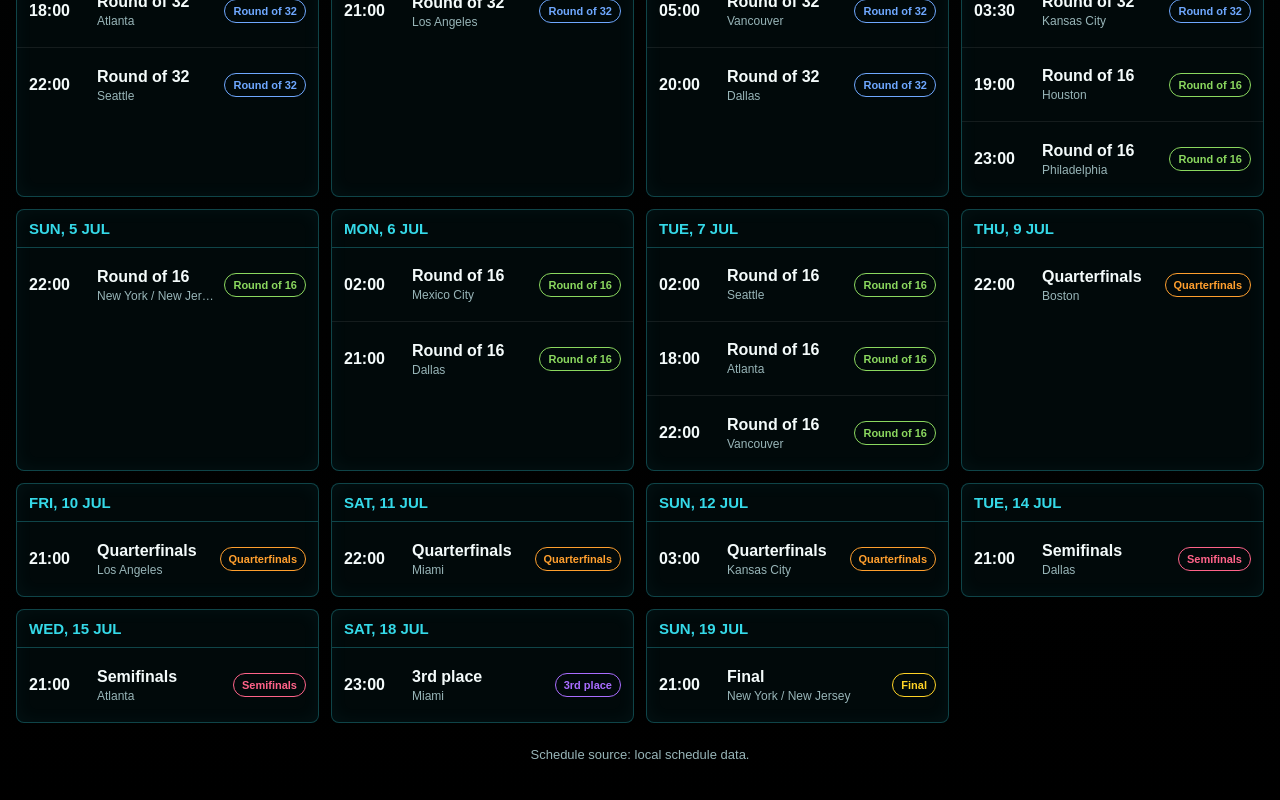
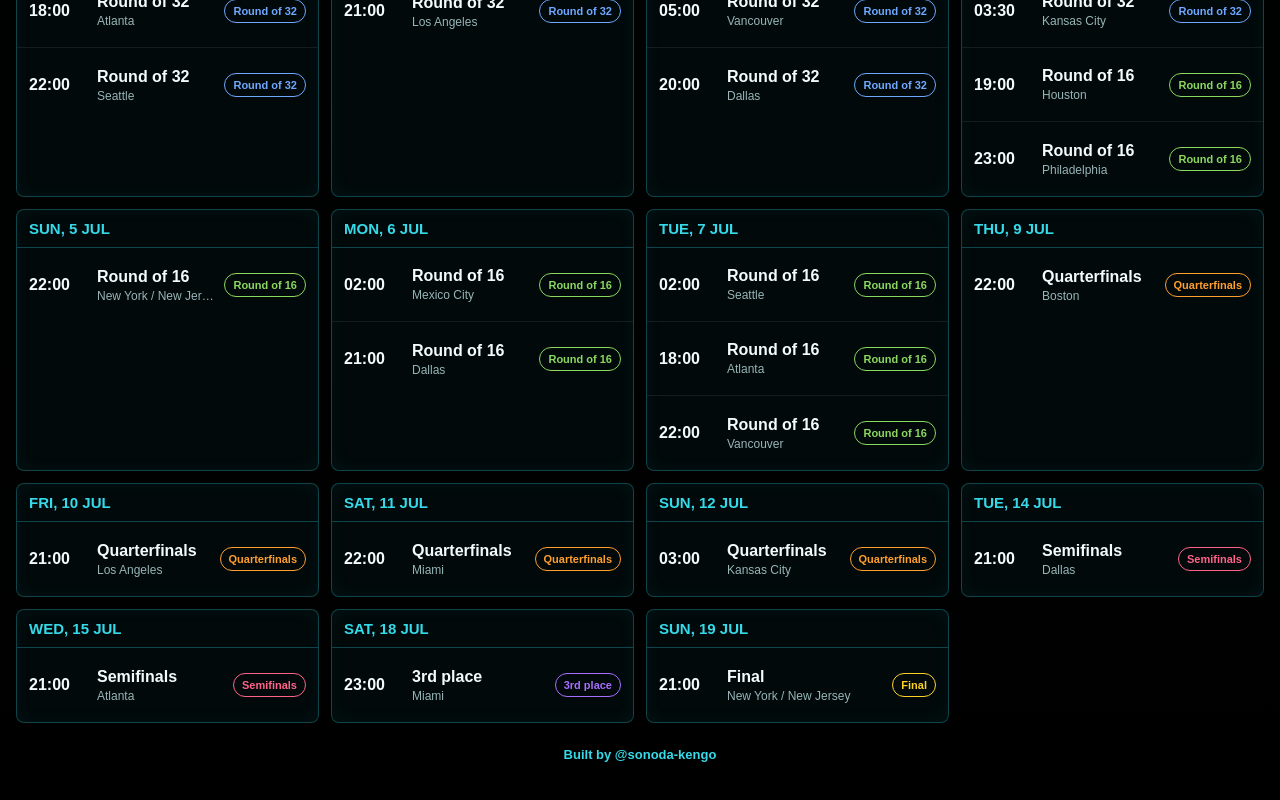
Before and after one commit to sonoda-kengo/world-cup-2026-schedule, a Next.js app: page / in a window 1280 px wide. Shown: the part 3383-4183 px from the top of the page. Built offline with nearby package versions, Linux system fonts and the light colour scheme.

Commit message:
add: footer

```diff
--- a/src/app/globals.css
+++ b/src/app/globals.css
@@ -533,11 +533,24 @@ h1 {
   font-weight: 700;
 }
 
-.sourceNote {
+.footer {
+  display: grid;
+  gap: 8px;
+  justify-items: center;
   margin: 24px 0 0;
   color: var(--muted);
   font-size: 13px;
   text-align: center;
+}
+
+.footer a {
+  color: var(--cyan);
+  font-weight: 700;
+  text-decoration: none;
+}
+
+.footer a:hover {
+  text-decoration: underline;
 }
 
 @keyframes scan {
--- a/src/components/ScheduleView.tsx
+++ b/src/components/ScheduleView.tsx
@@ -379,7 +379,11 @@ export function ScheduleView({ matches }: Props) {
         )}
       </section>
 
-      <p className="sourceNote">{dict.sourceNote}</p>
+      <footer className="footer">
+        <a href="https://github.com/sonoda-kengo" rel="noreferrer" target="_blank">
+          {dict.authorCredit}
+        </a>
+      </footer>
     </main>
   );
 }
--- a/src/lib/i18n.ts
+++ b/src/lib/i18n.ts
@@ -24,7 +24,7 @@ export const dictionaries = {
     noUpcomingMatches: "No upcoming matches found.",
     showPastMatches: "Show past matches",
     venue: "Venue",
-    sourceNote: "Schedule source: local schedule data.",
+    authorCredit: "Built by @sonoda-kengo",
     netherlands: "Netherlands",
     japan: "Japan",
     groupShort: "Group",
@@ -50,7 +50,7 @@ export const dictionaries = {
     noUpcomingMatches: "今後の試合がありません。",
     showPastMatches: "過去の試合を表示",
     venue: "会場",
-    sourceNote: "日程ソース: ローカルの日程データ。",
+    authorCredit: "Built by @sonoda-kengo",
     netherlands: "オランダ",
     japan: "日本",
     groupShort: "グループ",
```
